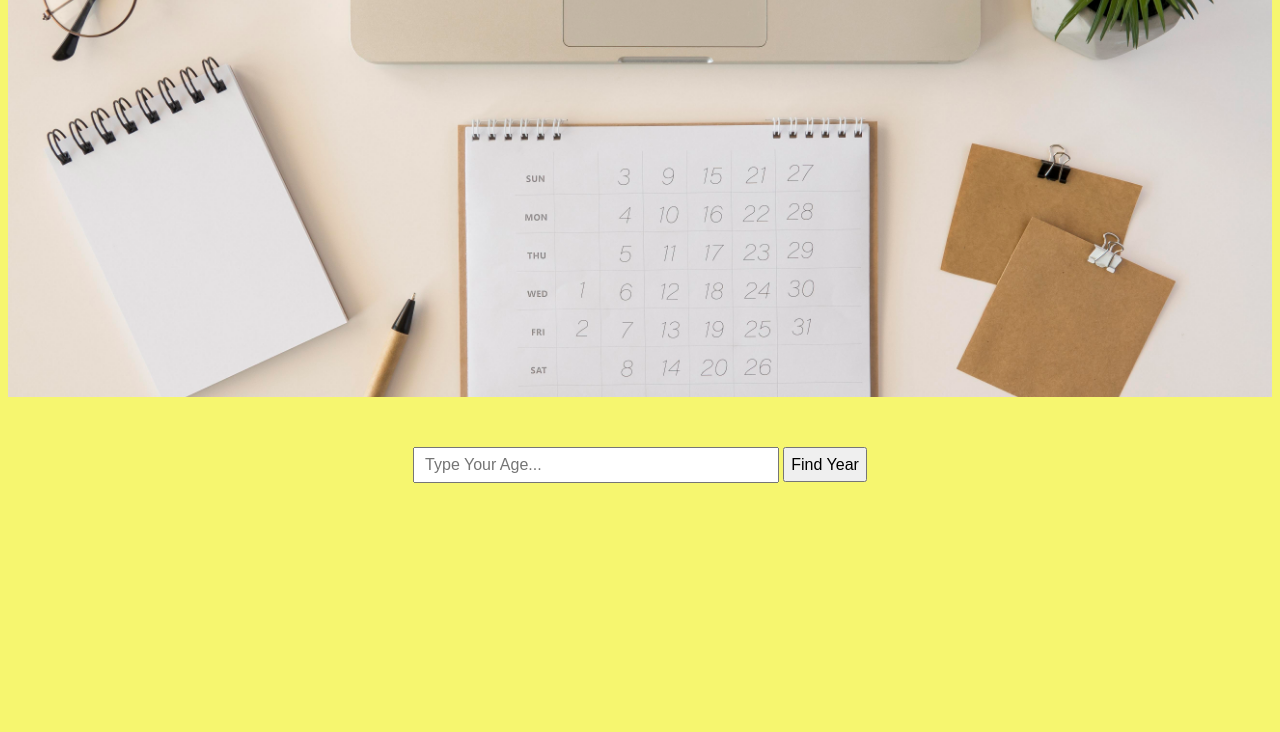
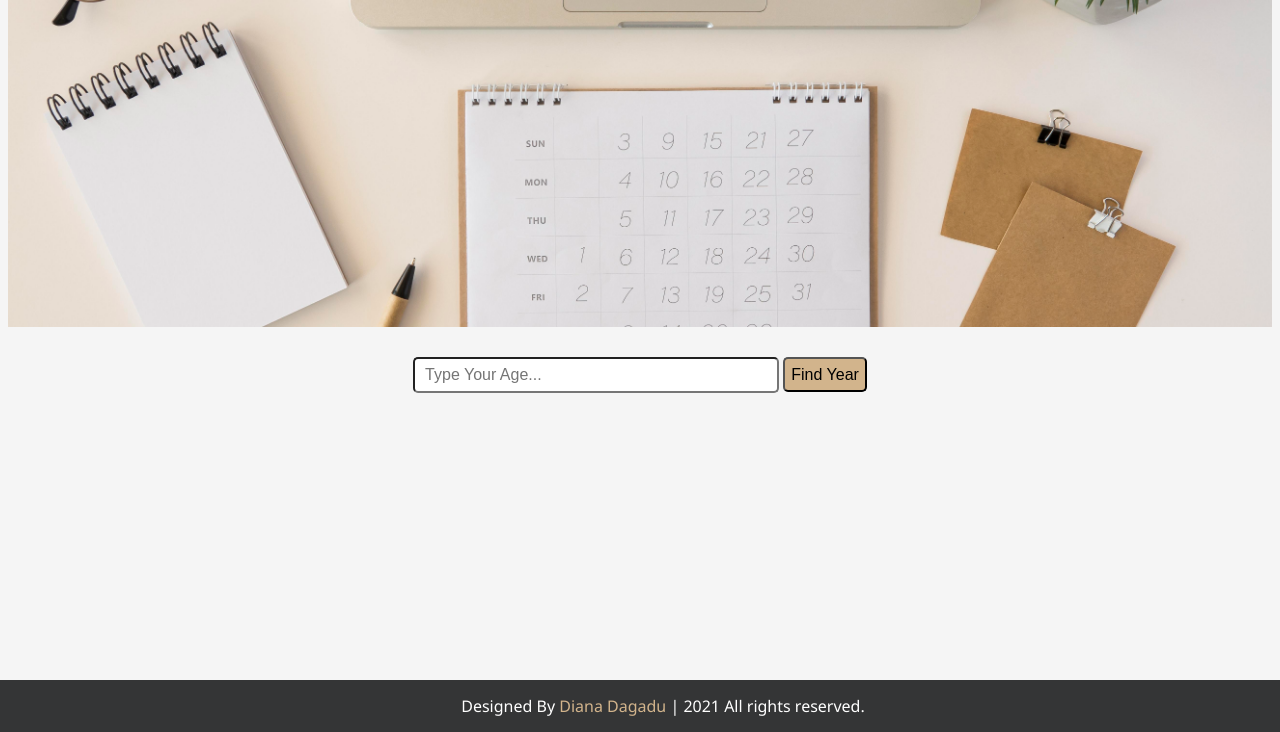
Before and after one commit to diana-dagadu/Birth-of-Year-Finder-App, a plain HTML site: page index.html in a window 1280 px wide. Shown: the part 68-800 px from the top of the page. Drawn offline with Linux system fonts and the light colour scheme.

Commit message:
final commit

```diff
--- a/index.html
+++ b/index.html
@@ -9,16 +9,20 @@
 </head>
 
 <body>
-	<div id="header"><h1>Dee's Birth Year Finder App</h1></div>
+	<div id="header"><h1>Birth Year Finder App</h1></div>
     <center>
 		<div class="image-area"></div>
-        <form style="margin-top:50px">
+        <form style="margin-top:30px">
             <input style="height:30px; width:350px; padding-left:10px; font-size: medium;" placeholder="Type Your Age..." type="number" name="number" id="number" />
 			<input style="height:35px; font-size: medium;" type="button" value="Find Year" id="button" />
             <center><p id="year">Year</p></center>
         </form>
     </center>
 
+    <footer>
+        <span>Designed By <a href="https://www.linkedin.com/in/diana-dede-dagadu/">Diana Dagadu</a> | <span
+                class="far fa-copyright"></span> 2021 All rights reserved.</span>
+    </footer>
 
 <script type="text/javascript">
 
--- a/style.css
+++ b/style.css
@@ -1,6 +1,6 @@
 body {
     font-family: 'Segoe UI', Tahoma, Geneva, Verdana, sans-serif;
-    background-color: rgba(241, 241, 8, 0.582);
+    background-color: whitesmoke;
 }
 
 #header {
@@ -22,8 +22,8 @@ h1 {
     background-position: center;
     background-color: black;
     background-size: cover;
-    padding-top: 200px;
-    padding-bottom: 200px;
+    padding-top: 180px;
+    padding-bottom: 150px;
   }
 
   #year {
@@ -33,3 +33,35 @@ font-style: italic;
 color: rgb(207, 6, 6);
 
   }
+
+#button {
+    background-color: tan;
+    color: black;
+    border-radius: 5px;
+}
+
+#number{
+    border-radius: 5px;
+}
+
+/* footer section styling */
+footer{
+    background: #1b1c1de1;
+    padding: 15px 23px;
+    color: #fff;
+    margin-top: 65px;
+    text-align: center;
+    margin-bottom: 0;
+    position: fixed;
+    left: 0;
+    bottom: 0;
+    width: 100%;
+
+}
+footer span a{
+    color: tan;
+    text-decoration: none;
+}
+footer span a:hover{
+    text-decoration: underline;
+}
```
